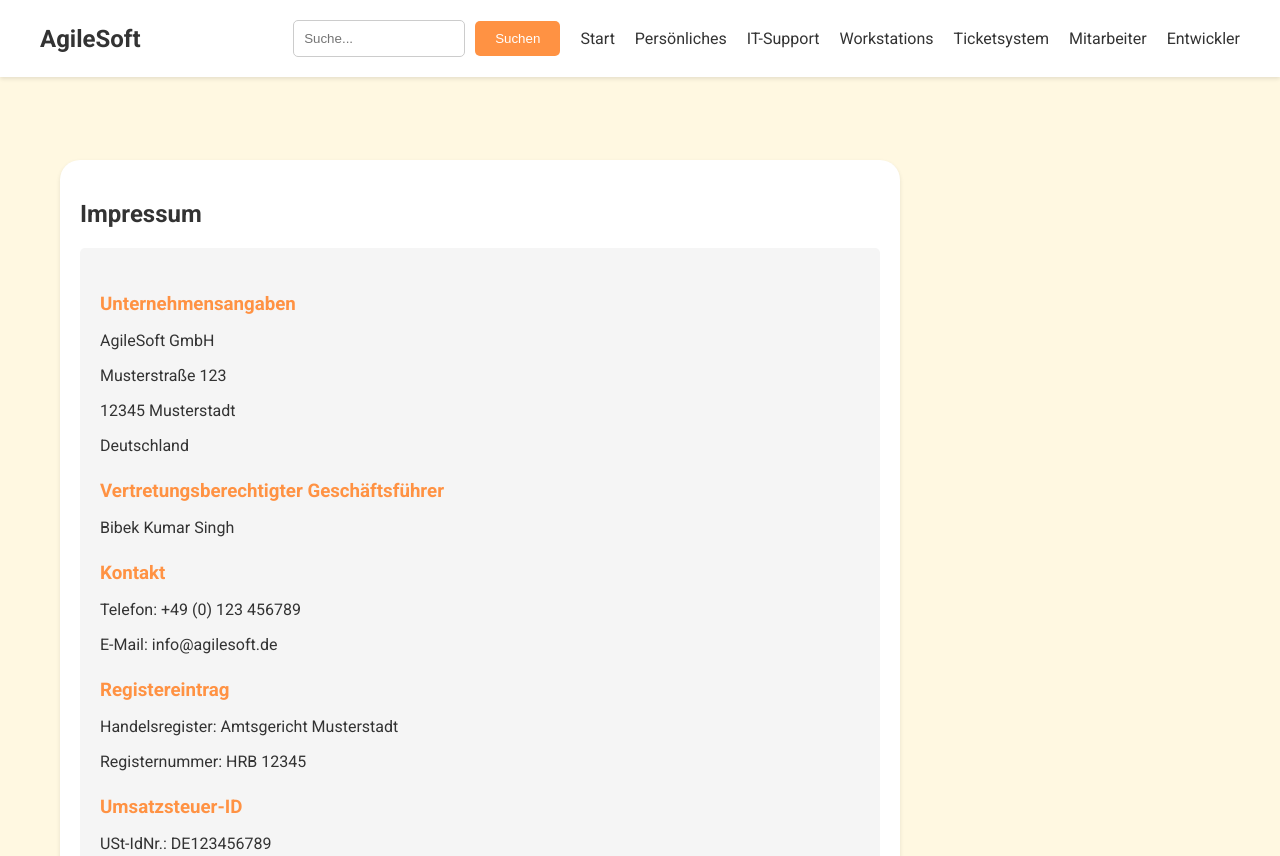
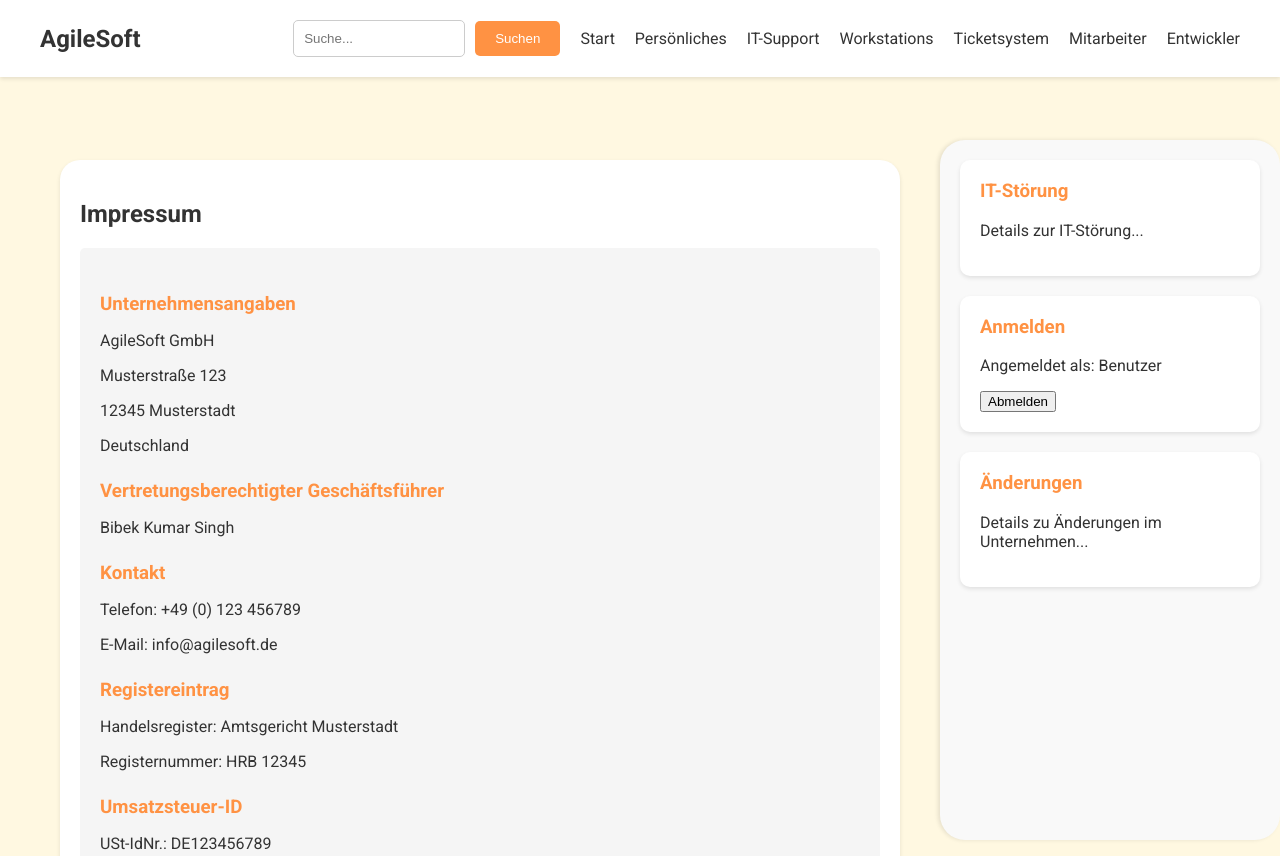
Before and after one commit to Minielel/Intranet-page-axam-, a plain HTML site: page impressum.html in a window 1280 px wide. Shown: the top 856 px of the page. Drawn offline with nearby package versions, Linux system fonts and the light colour scheme.

Commit message:
Update impressum.html

```diff
--- a/impressum.html
+++ b/impressum.html
@@ -107,6 +107,21 @@
                 </div>
             </section>
         </div>
+        <aside class="aside">
+            <div class="widget">
+                <h3>IT-Störung</h3>
+                <p>Details zur IT-Störung...</p>
+            </div>
+            <div class="widget">
+                <h3>Anmelden</h3>
+                <p>Angemeldet als: Benutzer</p>
+                <button class="widget-button">Abmelden</button>
+            </div>
+            <div class="widget">
+                <h3>Änderungen</h3>
+                <p>Details zu Änderungen im Unternehmen...</p>
+            </div>
+        </aside>
     </main>
     <footer class="footer">
         <a href="impressum.html">Impressum</a>
```
